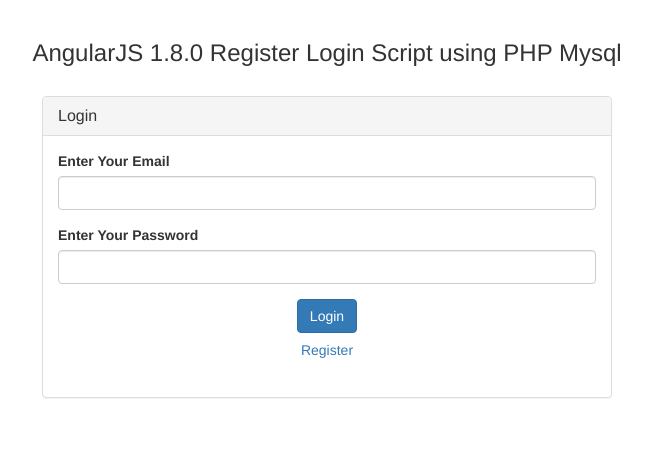
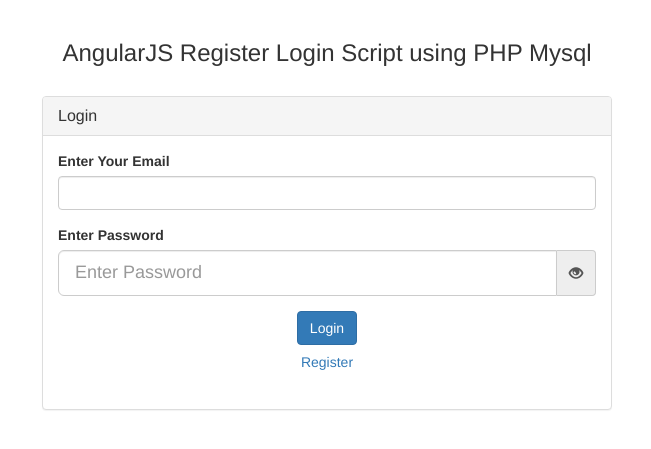
Before and after one commit to Alexander-Pop/angular-php-login-register, a PHP site: page / in a window 1280 px wide. Shown: the top 449 px of the page, without its empty margins (313-964 px from the left). Run offline with PHP 8.4, Linux system fonts and the light colour scheme.

Commit message:
add show/hide password logic

```diff
--- a/index.php
+++ b/index.php
@@ -2,7 +2,7 @@
 <!DOCTYPE html>
 <html>
  <head>
-  <title>AngularJS 1.8.0 Register Login Script using PHP Mysql</title>
+  <title>AngularJS Register Login Script using PHP Mysql</title>
   <link href="https://maxcdn.bootstrapcdn.com/bootstrap/3.3.7/css/bootstrap.min.css" rel="stylesheet">
   <script src="http://ajax.googleapis.com/ajax/libs/angularjs/1.8.0/angular.min.js"></script>
   <style>
@@ -15,7 +15,7 @@
  </head>
  <body>
   <br />
-   <h3 align="center">AngularJS 1.8.0 Register Login Script using PHP Mysql</h3>
+   <h3 align="center">AngularJS Register Login Script using PHP Mysql</h3>
   <br />
 
   <div ng-app="login_register_app" ng-controller="login_register_controller" class="container form_style">
@@ -31,19 +31,28 @@
         </div>
         <div class="panel-body">
          <form method="post" ng-submit="submitLogin()">
+
           <div class="form-group">
            <label>Enter Your Email</label>
            <input type="text" name="email" ng-model="loginData.email" class="form-control" />
           </div>
+
           <div class="form-group">
-           <label>Enter Your Password</label>
-           <input type="password" name="password" ng-model="loginData.password" class="form-control" />
-          </div>
+            <label>Enter Password</label>
+            <div class="input-group">
+              <input type="{{inputType}}" name="password" class="form-control input-lg" ng-model="loginData.password" placeholder="Enter Password" />
+              <span class="input-group-addon">
+                <span class="{{showHideClass}}" ng-click="showPassword()" style="cursor:pointer"></span>
+              </span>
+            </div>
+           </div>
+
           <div class="form-group" align="center">
            <input type="submit" name="login" class="btn btn-primary" value="Login" />
            <br />
            <input type="button" name="register_link" class="btn btn-primary btn-link" ng-click="showRegister()" value="Register" />
           </div>
+
          </form>
         </div>
       </div>
@@ -143,6 +152,22 @@
           });
         };
 
+        $scope.inputType = 'password';
+        $scope.showHideClass = 'glyphicon glyphicon-eye-open';
+
+        $scope.showPassword = function(){
+          //console.log($scope.loginData);
+          if($scope.loginData.password != null) {
+            if($scope.inputType == 'password') {
+              $scope.inputType = 'text';
+              $scope.showHideClass = 'glyphicon glyphicon-eye-close';
+            } else {
+              $scope.inputType = 'password';
+              $scope.showHideClass = 'glyphicon glyphicon-eye-open';
+            }
+          }
+        };
+
       });
     </script>
 
```
